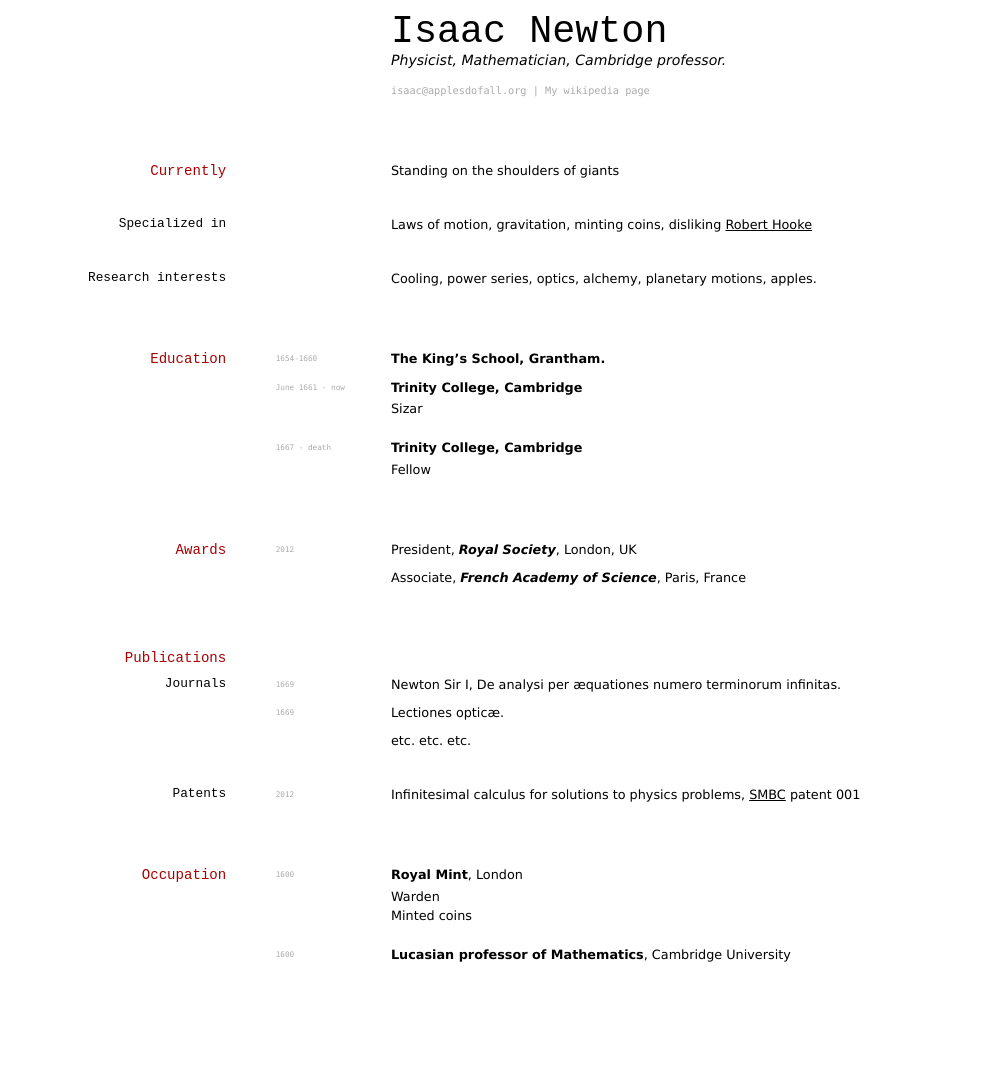
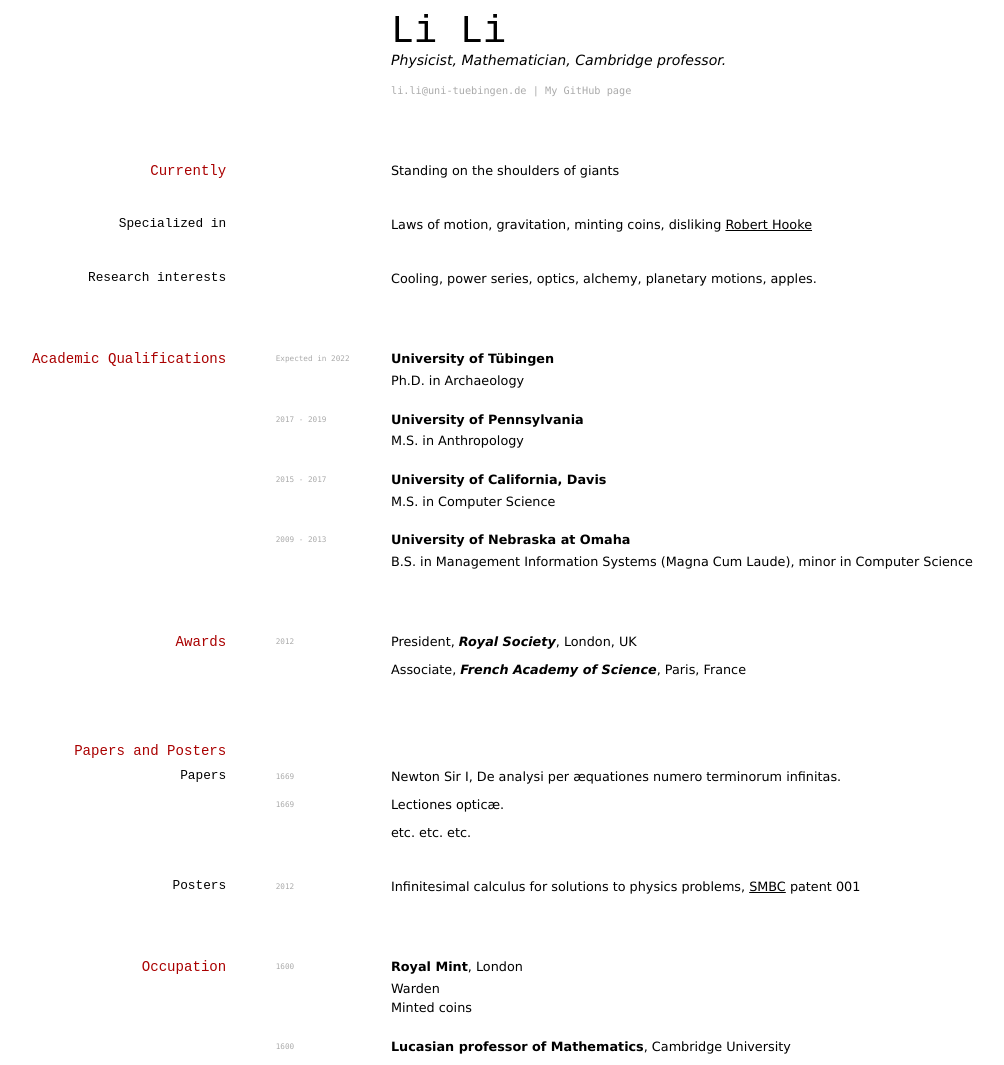
Before and after one commit to lili0824/lili, a Jekyll site: the page built from cv.md, in a window 1280 px wide. Shown: the whole page, without its empty margins (40-1044 px from the left). Built offline with Jekyll 4.4.1, drawn with Linux system fonts in a browser that asks for light colours; before the commit the page ends 973 px from its top, so only the background shows below that.

Commit message:
Update cv.md

```diff
--- a/cv.md
+++ b/cv.md
@@ -1,13 +1,13 @@
 ---
 layout: cv
-title: Isaac Newtons's CV
+title: Li Li's CV
 ---
-# Isaac Newton
+# Li Li
 Physicist, Mathematician, Cambridge professor.
 
 <div id="webaddress">
-<a href="isaac@applesdofall.org">isaac@applesdofall.org</a>
-| <a href="http://en.wikipedia.org/wiki/Isaac_Newton">My wikipedia page</a>
+<a href="li.li@uni-tuebingen.de">li.li@uni-tuebingen.de</a>
+| <a href="https://lili0824.github.io/lili/">My GitHub page</a>
 </div>
 
 
@@ -25,22 +25,25 @@ Laws of motion, gravitation, minting coins, disliking [Robert Hooke](http://en.w
 Cooling, power series, optics, alchemy, planetary motions, apples.
 
 
-## Education
+## Academic Qualifications
 
-`1654-1660`
-__The King's School, Grantham.__
+`Expected in 2022`
+__University of Tübingen__
+- Ph.D. in Archaeology
 
-`June 1661 - now`
-__Trinity College, Cambridge__
+`2017 - 2019`
+__University of Pennsylvania__
 
-- Sizar
+- M.S. in Anthropology
 
-`1667 - death`
-__Trinity College, Cambridge__
+`2015 - 2017`
+__University of California, Davis__
 
-- Fellow
+- M.S. in Computer Science
 
-
+`2009 - 2013`
+__University of Nebraska at Omaha__
+- B.S. in Management Information Systems (Magna Cum Laude), minor in Computer Science
 
 ## Awards
 
@@ -51,11 +54,11 @@ Associate, *French Academy of Science*, Paris, France
 
 
 
-## Publications
+## Papers and Posters
 
 <!-- A list is also available [online](http://scholar.google.co.uk/citations?user=LTOTl0YAAAAJ) -->
 
-### Journals
+### Papers
 
 `1669`
 Newton Sir I, De analysi per æquationes numero terminorum infinitas.
@@ -65,7 +68,7 @@ Lectiones opticæ.
 
 etc. etc. etc.
 
-### Patents
+### Posters
 
 `2012`
 Infinitesimal calculus for solutions to physics problems, [SMBC](http://www.techdirt.com/articles/20121011/09312820678/if-patents-had-been-around-time-newton.shtml) patent 001
```
